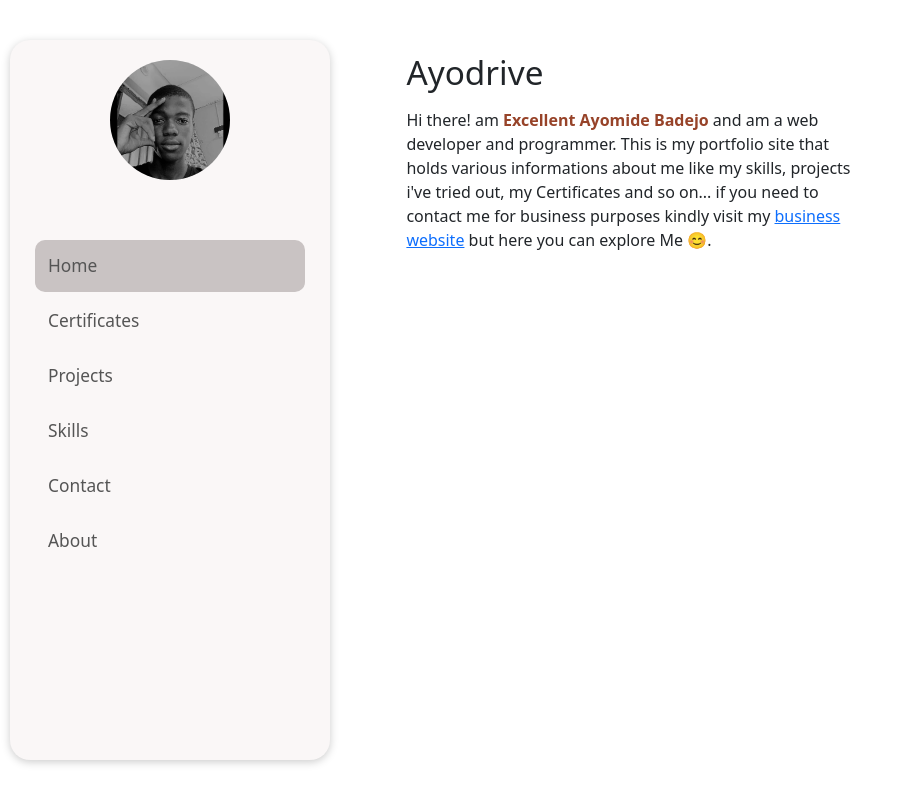
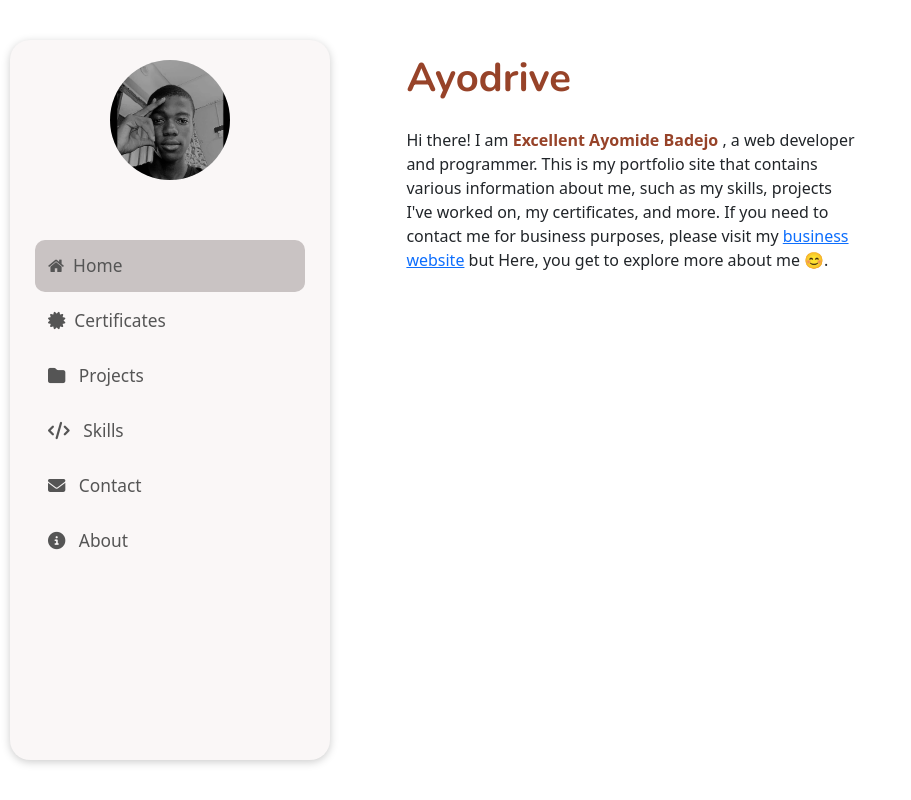
Before and after one commit to Excel909/AyoDrive, a website: page index.html in a window 1280 px wide. Shown: the whole page, without its empty margins (0-911 px from the left). Drawn offline with nearby package versions, Linux system fonts and the light colour scheme; a web font is replaced by a local one.

Commit message:
corrections

```diff
--- a/index.html
+++ b/index.html
@@ -6,6 +6,15 @@
 
     <!-- Css links -->
      <link rel="stylesheet" type="text/css" href="styler.css" />
+
+    <!-- For fonts -->
+    <link rel="preconnect" href="https://fonts.googleapis.com">
+    <link rel="preconnect" href="https://fonts.gstatic.com" crossorigin>
+    <link href="https://fonts.googleapis.com/css2?family=Nunito:ital,wght@0,200..1000;1,200..1000&family=Reddit+Mono:wght@200..900&display=swap" rel="stylesheet">
+
+    <!-- icon links -->
+    <link rel="stylesheet" href="https://cdnjs.cloudflare.com/ajax/libs/font-awesome/6.2.1/css/all.min.css">
+    <link rel="stylesheet" href="https://cdnjs.cloudflare.com/ajax/libs/font-awesome/4.7.0/css/font-awesome.min.css">
 
      <link rel="stylesheet" type="text/css" href="./node_modules/bootstrap/dist/css/bootstrap.min.css">
 
@@ -25,15 +34,18 @@
 
             <div class="nav-links">
                 <ul>
-                    <li><a href="#home" class="active act-link nav-link" data-bs-toggle="tab"><span class="nav-icon"> </span>Home</a></li>
+                    <li><a href="#home" class="active act-link nav-link" data-bs-toggle="tab"><span class="nav-icon"> <i class="fa fa-home"></i></span>&nbsp;&nbsp;Home</a></li>
 
-                    <li><a href="#cert" data-bs-toggle="tab" class="nav-link">Certificates</a></li>
+                    <li><a href="#cert" data-bs-toggle="tab" class="nav-link"><span class="nav-icon"> <i class="fas fa-certificate"></i></span>&nbsp;&nbsp;Certificates</a></li>
 
-                    <li><a href="#project" data-bs-toggle="tab" class="nav-link">Projects</a></li>
-                    <li><a href="#skills"  data-bs-toggle="tab" class="nav-link">Skills</a></li>
-                    <li><a href="#contact" data-bs-toggle="tab" class="nav-link">Contact</a></li>
+                    <li><a href="#project" data-bs-toggle="tab" class="nav-link"><span class="nav-icon"> <i class="fas fa-folder"></i></span>&nbsp;&nbsp;&nbsp;Projects</a></li>
+
+                    <li><a href="#skills"  data-bs-toggle="tab" class="nav-link"><span class="nav-icon"> <i class="fas fa-code"></i></span>&nbsp;&nbsp;&nbsp;Skills</a></li>
+
+                    <li><a href="#contact" data-bs-toggle="tab" class="nav-link"><span class="nav-icon"> <i class="fas fa-envelope"></i></span>&nbsp;&nbsp;&nbsp;Contact</a></li>
+
                     <li><a href="#about" data-bs-toggle="tab"
-                        class="nav-link">About</a></li>
+                        class="nav-link"><span class="nav-icon"> <i class="fas fa-info-circle"></i></span>&nbsp;&nbsp;&nbsp;About</a></li>
                 </ul>
             </div>
         </div>
@@ -45,7 +57,8 @@
                         Ayodrive
                     </div>
                     <div class="h-content">
-                        Hi there! am <span class="focus">Excellent Ayomide Badejo</span> and am a web developer and programmer. This is my portfolio site that holds various informations about me like my skills, projects i've tried out, my Certificates and so on... if you need to contact me for business purposes kindly visit my <a href="ayobyte.vercel.app"> business website</a> but here you can explore Me &#x1F60A;.
+                        <p>Hi there! I am <span class="focus">Excellent Ayomide Badejo </span>, a web developer and programmer. This is my portfolio site that contains various information about me, such as my skills, projects I've worked on, my certificates, and more. If you need to contact me for business purposes, please visit my <a href="ayobyte.vercel.app">business website</a> but Here, you get to explore more about me 😊.</p>
+
                     </div>
                 </div>
 
--- a/styler.css
+++ b/styler.css
@@ -10,6 +10,7 @@ body{
 
 :root{
     --var-bg-color:rgb(151, 67, 41);
+    --var-font-familyy: "Nunito", sans-serif;
 }
 
 #container{
@@ -72,13 +73,17 @@ body{
 }
 
 .home-head{
-    font-size: 25pt;
+    font-size: 30pt;
+    font-weight: bold;
+    color: var(--var-bg-color);
+    font-family: var(--var-font-familyy);
+
 }
 
 .h-content{
     width: 450px;
     word-wrap: break-word;
-    margin-top: 10px;
+    margin-top: 20px;
 }
 
 .box,.box-2{
```
